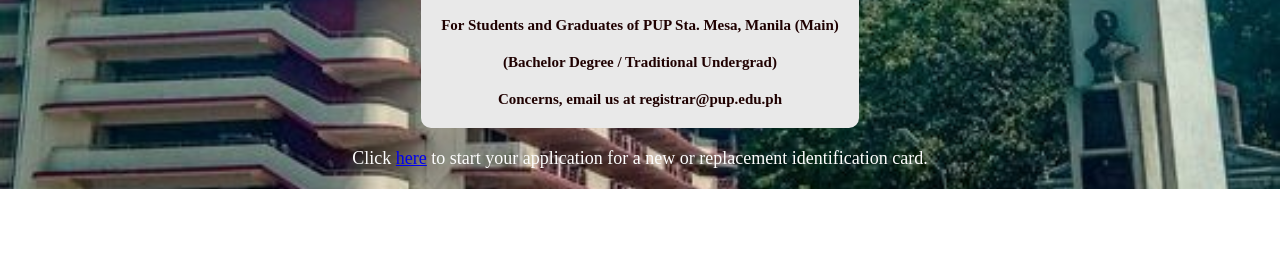
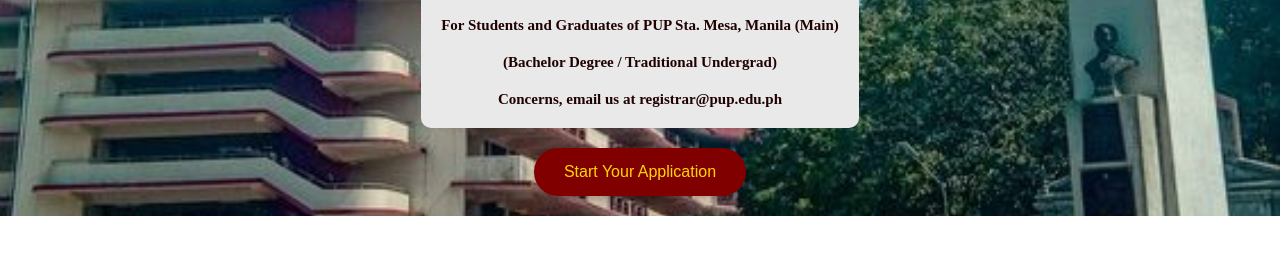
Before and after one commit to kennethlorenzo00/WebDev-Final-Project, a plain HTML site: page index.html in a window 1280 px wide. Shown: the part 408-662 px from the top of the page. Drawn offline with Linux system fonts and the light colour scheme.

Commit message:
Update index.html

```diff
--- a/index.html
+++ b/index.html
@@ -23,7 +23,9 @@
             <h4>Concerns, email us at registrar@pup.edu.ph</h4>
         </div>
 
-        <p>Click <a href="page2.html">here</a> to start your application for a new or replacement identification card.</p>
+        <div class="button-container">
+            <button onclick="window.location.href='page2.html'">Start Your Application</button>
+        </div>
     </div>
 
     <div class="menu-icon">&#9776;</div>
```
